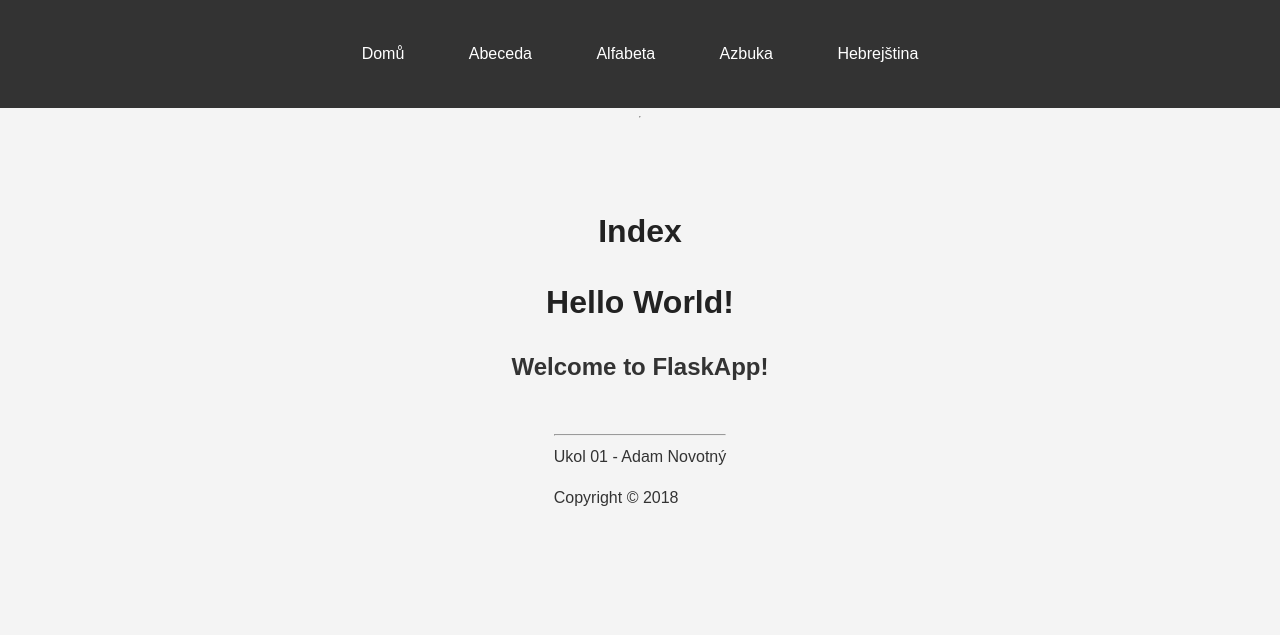
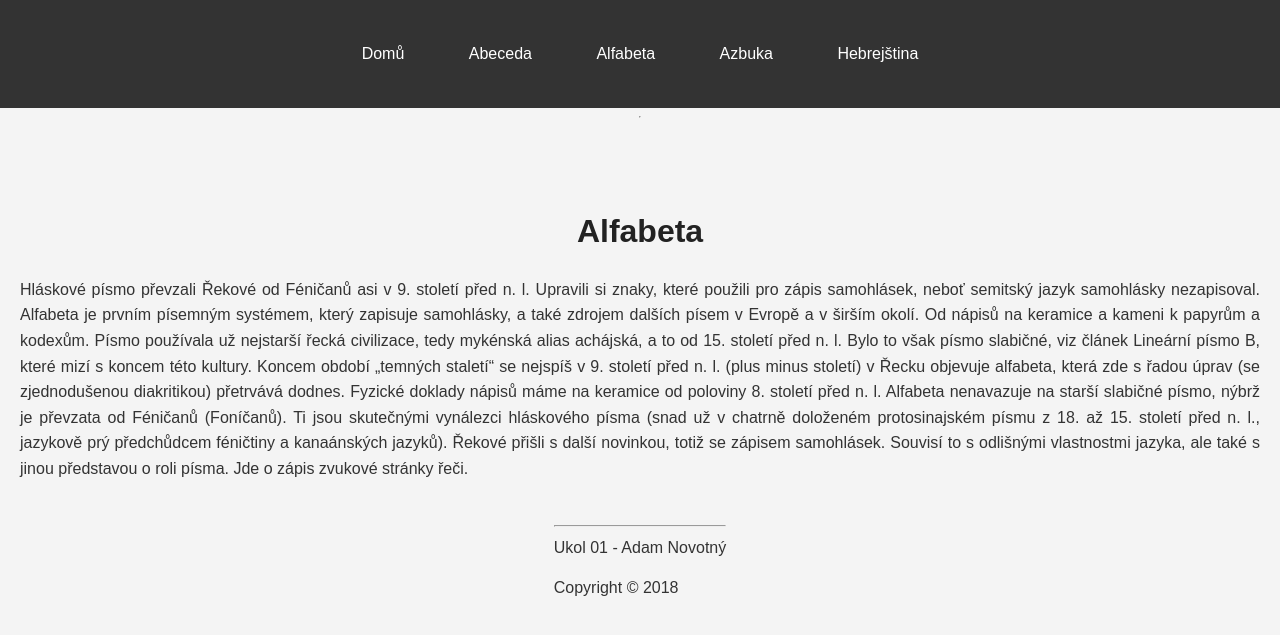
Before and after one commit to adamnovotny1/Flask, a Flask app: page /alfa in a window 1280 px wide. Shown: the top 635 px of the page. Run offline with Flask 3, Linux system fonts and the light colour scheme.

Commit message:
Vytvoření souboru alfa.html

```diff
--- a/templates/alfa.html
+++ b/templates/alfa.html
@@ -1,8 +1,23 @@
 {% extends 'base.html' %}
+{% block title %}
+Alfabeta
+{% endblock %}
+{% block content %}
+<h1>Alfabeta</h1>
+<p>Hláskové písmo převzali Řekové od Féničanů asi v 9. století před n. l. Upravili si znaky, které použili pro zápis
+    samohlásek, neboť semitský jazyk samohlásky nezapisoval. Alfabeta je prvním písemným systémem, který zapisuje
+    samohlásky, a také zdrojem dalších písem v Evropě a v širším okolí. Od nápisů na keramice a kameni k papyrům a
+    kodexům.
+    Písmo používala už nejstarší řecká civilizace, tedy mykénská alias achájská, a to od 15. století před n. l. Bylo to
+    však písmo slabičné, viz článek Lineární písmo B, které mizí s koncem této kultury. Koncem období „temných staletí“
+    se nejspíš v 9. století před n. l. (plus minus století) v Řecku objevuje alfabeta, která zde s řadou úprav (se
+    zjednodušenou diakritikou) přetrvává dodnes. Fyzické doklady nápisů máme na keramice od poloviny 8. století před n.
+    l. Alfabeta nenavazuje na starší slabičné písmo, nýbrž je převzata od Féničanů (Foníčanů). Ti jsou skutečnými
+    vynálezci hláskového písma (snad už v chatrně doloženém protosinajském písmu z 18. až 15. století před n. l.,
+    jazykově prý předchůdcem féničtiny a kanaánských jazyků).
 
-{% block content %}
-    <h1>{% block title %} Index {% endblock %}</h1>
-    <h1>Hello World!</h1>
-    <h2>Welcome to FlaskApp!</h2>
-    <h3>{{ utc_dt }}</h3>
+    Řekové přišli s další novinkou, totiž se zápisem samohlásek. Souvisí to s odlišnými vlastnostmi jazyka, ale také s
+    jinou představou o roli písma. Jde o zápis zvukové stránky řeči.
+
+</p>
 {% endblock %}
```
